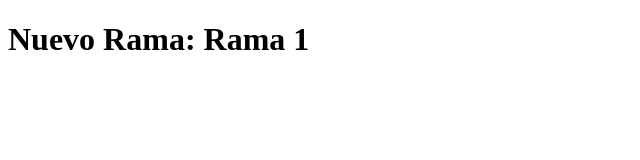
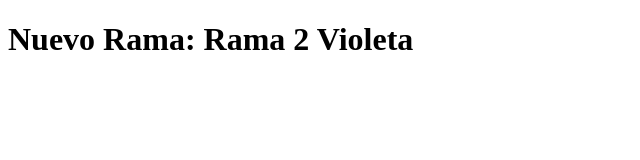
Before and after one commit to dennis-0312/test, a plain HTML site: page index.html in a window 1280 px wide. Shown: the whole page, without its empty margins (0-640 px from the left). Drawn offline with Linux system fonts and the light colour scheme.

Commit message:
Cambié a Violeta

```diff
--- a/index.html
+++ b/index.html
@@ -7,6 +7,6 @@
     <title>Document</title>
 </head>
 <body>
-    <h1>Nuevo Rama: Rama 1</h1>
+    <h1>Nuevo Rama: Rama 2 Violeta</h1>
 </body>
 </html>
```
